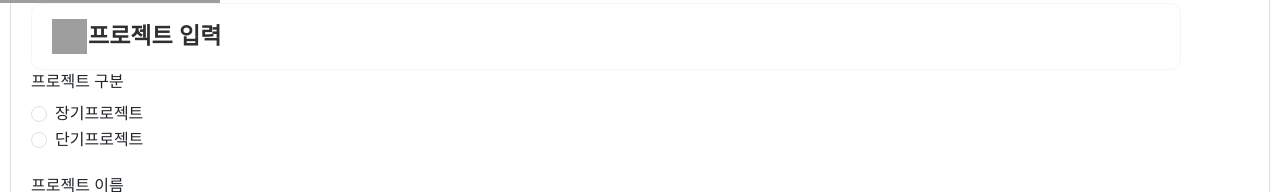
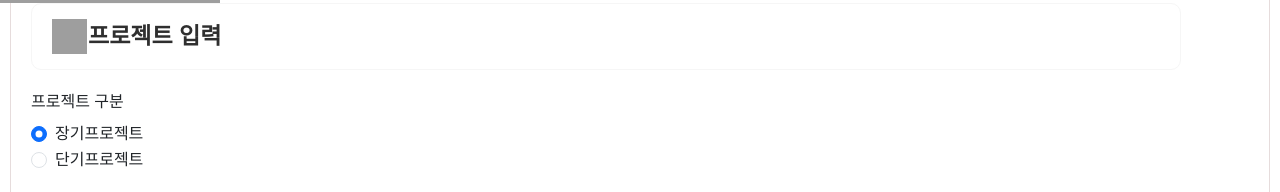
Before and after one commit to csw10141/csw10141, a React (Create React App) app in the folder client/: page /admin/project/insert in a window 1280 px wide. Shown: the part 172-364 px from the top of the page. Built offline with nearby package versions, Linux system fonts and the light colour scheme; grey boxes are pictures that could not be loaded.

Commit message:
modified:   client/src/components/admin/projectInsert.js

```diff
--- a/client/src/components/admin/projectInsert.js
+++ b/client/src/components/admin/projectInsert.js
@@ -43,8 +43,10 @@ function ProjectInsert(){
                         프로젝트 입력
                     </TextWrapper>
 
+                    <div className={styled.insertDiv} />
+
                     <Form.Label htmlFor="projectTitle">프로젝트 구분</Form.Label>
-                    <Form.Check type="radio" name="group" id="long" label="장기프로젝트" />
+                    <Form.Check type="radio" name="group" id="long" label="장기프로젝트" checked/>
                     <Form.Check type="radio" name="group" id="short" label="단기프로젝트" />
 
                     <div className={styled.insertDiv} />
@@ -109,7 +111,6 @@ function ProjectInsert(){
                     <div className={styled.insertDiv} />
 
                     <Form.Label htmlFor="addInputPic">행사사진</Form.Label>
-                    {/* 행사 사진 업로드 컴포넌트 */}
                         <DragAndDropMultiUpload />
 
                     <div className={styled.insertDiv} />
```
